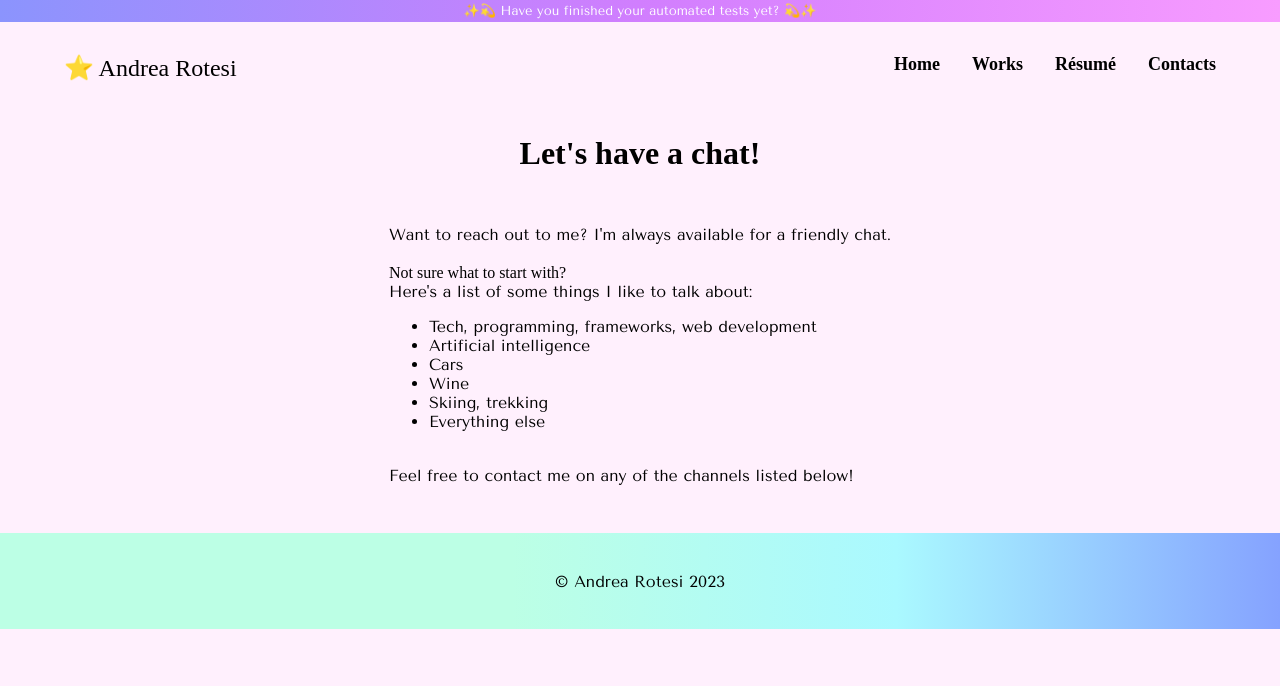
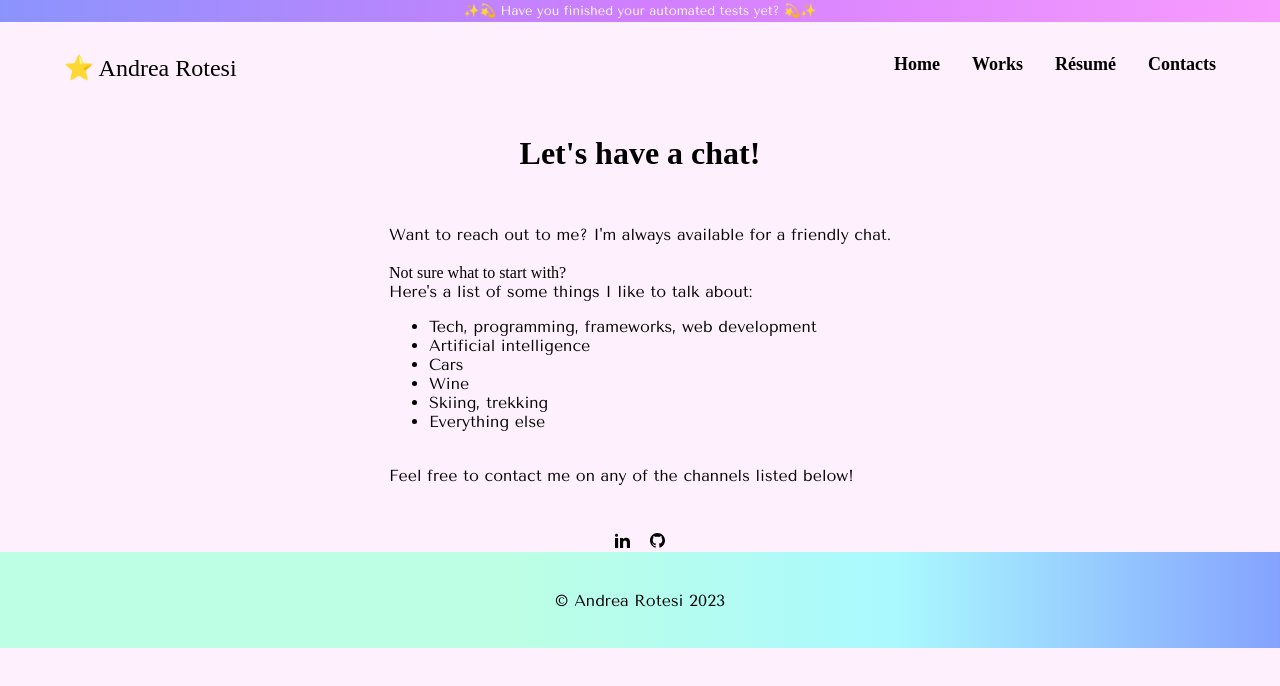
Before and after one commit to andrearotesi/ng-portfolio, an Angular app: page /contacts in a window 1280 px wide. Shown: the top 686 px of the page. Built offline with nearby package versions, Linux system fonts and the light colour scheme; a web font is replaced by a local one.

Commit message:
Added social links component + logos

```diff
--- /dev/null
+++ b/src/app/components/social-links/social-links.component.html
@@ -0,0 +1,5 @@
+<ng-container *ngFor="let social of socials">
+    <a [href]="social.link">
+        <img [src]="social.iconPath">
+    </a>
+</ng-container>
--- /dev/null
+++ b/src/app/components/social-links/social-links.component.scss
@@ -0,0 +1,4 @@
+img {
+    width: 15px;
+    padding: 0 10px;
+}
--- /dev/null
+++ b/src/app/components/social-links/social-links.component.ts
@@ -0,0 +1,24 @@
+import { Component } from '@angular/core';
+import { CommonModule } from '@angular/common';
+
+@Component({
+  selector: 'ptf-social-links',
+  standalone: true,
+  imports: [CommonModule],
+  templateUrl: './social-links.component.html',
+  styleUrls: ['./social-links.component.scss']
+})
+export class SocialLinksComponent {
+
+  socials = [
+    {
+      link: 'https://www.linkedin.com/in/andrea-rotesi-0184b5198/',
+      iconPath: 'assets/icons/linkedin-logo.svg'
+    },
+    {
+      link: 'https://github.com/andrearotesi',
+      iconPath: 'assets/icons/github-logo.svg'
+    }
+  ]
+
+}
--- a/src/app/pages/contact-page/contact-page.component.html
+++ b/src/app/pages/contact-page/contact-page.component.html
@@ -14,4 +14,5 @@
         <br>
         Feel free to contact me on any of the channels listed below!
     </div>
+    <ptf-social-links></ptf-social-links>
 </div>
--- a/src/app/pages/contact-page/contact-page.module.ts
+++ b/src/app/pages/contact-page/contact-page.module.ts
@@ -2,6 +2,7 @@ import { NgModule } from '@angular/core';
 import { CommonModule } from '@angular/common';
 import { RouterModule, Routes } from '@angular/router';
 import { ContactPageComponent } from './contact-page.component';
+import { SocialLinksComponent } from "../../components/social-links/social-links.component";
 
 const routes: Routes = [
   {
@@ -16,7 +17,8 @@ const routes: Routes = [
     ],
     imports: [
         CommonModule,
-    RouterModule.forChild(routes)
+        RouterModule.forChild(routes),
+        SocialLinksComponent
     ]
 })
 export class ContactPageModule { }
```
Also changed, not shown: src/assets/icons/github-logo.svg (added), src/assets/icons/linkedin-logo.svg (added). Lines whose indentation alone changed are shown as unchanged.
